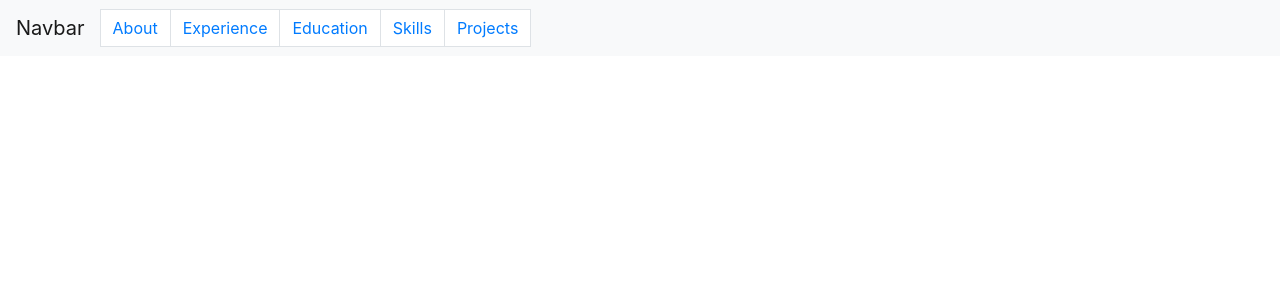
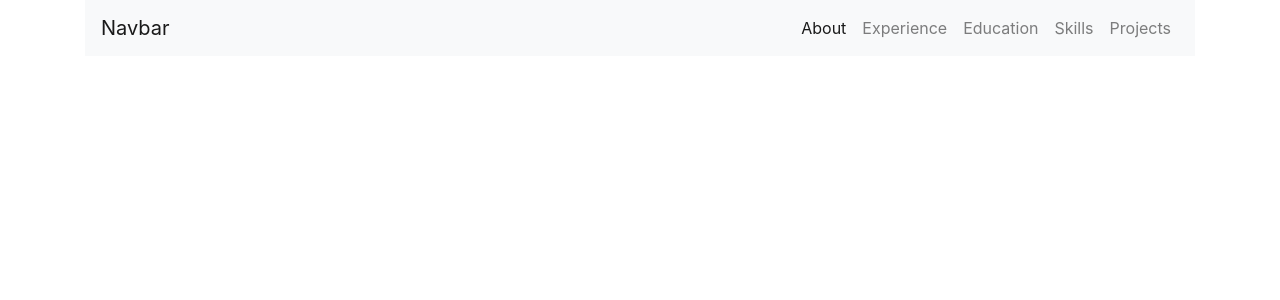
Before and after one commit to byeong0430/byeong0430.github.io, a Jekyll site: the page built from index.html, in a window 1280 px wide. Shown: the top 300 px of the page. Built offline with Jekyll 4.4.1, drawn with Linux system fonts in a browser that asks for light colours.

Commit message:
started building my resume using jekyll default files

```diff
--- a/_includes/header.html
+++ b/_includes/header.html
@@ -1,18 +1,30 @@
-<header class="site-header">
+<header class="site-header container">
   <nav class="navbar navbar-expand-lg navbar-light bg-light">
     <a class="navbar-brand" href="#">Navbar</a>
-    <button class="navbar-toggler" type="button" data-toggle="collapse" data-target="#navbarNavAltMarkup" aria-controls="navbarNavAltMarkup"
-      aria-expanded="false" aria-label="Toggle navigation">
+    <button class="navbar-toggler" type="button" data-toggle="collapse" data-target="#navbarNav" aria-controls="navbarNav" aria-expanded="false"
+      aria-label="Toggle navigation">
       <span class="navbar-toggler-icon"></span>
     </button>
-    <div class="collapse navbar-collapse" id="navbarNavAltMarkup">
-      <div class="navbar-nav">
-        <a class="page-link" href="#about">About</a>
-        <a class="page-link" href="#experience">Experience</a>
-        <a class="page-link" href="#education">Education</a>
-        <a class="page-link" href="#skills">Skills</a>
-        <a class="page-link" href="#projects">Projects</a>
-      </div>
+    <div class="collapse navbar-collapse" id="navbarNav">
+      <ul class="navbar-nav">
+        <li class="nav-item active">
+          <a class="nav-link" href="#about">About
+            <span class="sr-only">(current)</span>
+          </a>
+        </li>
+        <li class="nav-item">
+          <a class="nav-link" href="#experience">Experience</a>
+        </li>
+        <li class="nav-item">
+          <a class="nav-link" href="#education">Education</a>
+        </li>
+        <li class="nav-item">
+          <a class="nav-link" href="#skills">Skills</a>
+        </li>
+        <li class="nav-item">
+          <a class="nav-link" href="#projects">Projects</a>
+        </li>
+      </ul>
     </div>
   </nav>
 </header>
--- a/_posts/2018-07-02-welcome-to-jekyll.markdown
+++ b/_posts/2018-07-02-welcome-to-jekyll.markdown
@@ -1,7 +1,7 @@
 ---
 layout: post
 title:  "Welcome to Jekyll!"
-date:   2018-07-02 23:21:57 -0700
+date:   2018-07-02 23:47:53 -0700
 categories: jekyll update
 ---
 You’ll find this post in your `_posts` directory. Go ahead and edit it and re-build the site to see your changes. You can rebuild the site in many different ways, but the most common way is to run `jekyll serve`, which launches a web server and auto-regenerates your site when a file is updated.
--- /dev/null
+++ b/_sass/_navbar.scss
@@ -0,0 +1,4 @@
+#navbarNav {
+  display: flex;
+  justify-content: flex-end;
+}
--- a/css/main.scss
+++ b/css/main.scss
@@ -5,6 +5,7 @@
 
 // import partials from `sass_dir` (default to `_sass`)
 @import
-  'variables',
-  'normalize-4.1.1'
+  '_variables',
+  '_normalize-4.1.1',
+  '_navbar'
 ;
```
Also changed, not shown: _sass/_normalize-4.1.1.scss (renamed from _sass/normalize-4.1.1.scss), _sass/_variables.scss (added), _sass/variables.scss (deleted).
